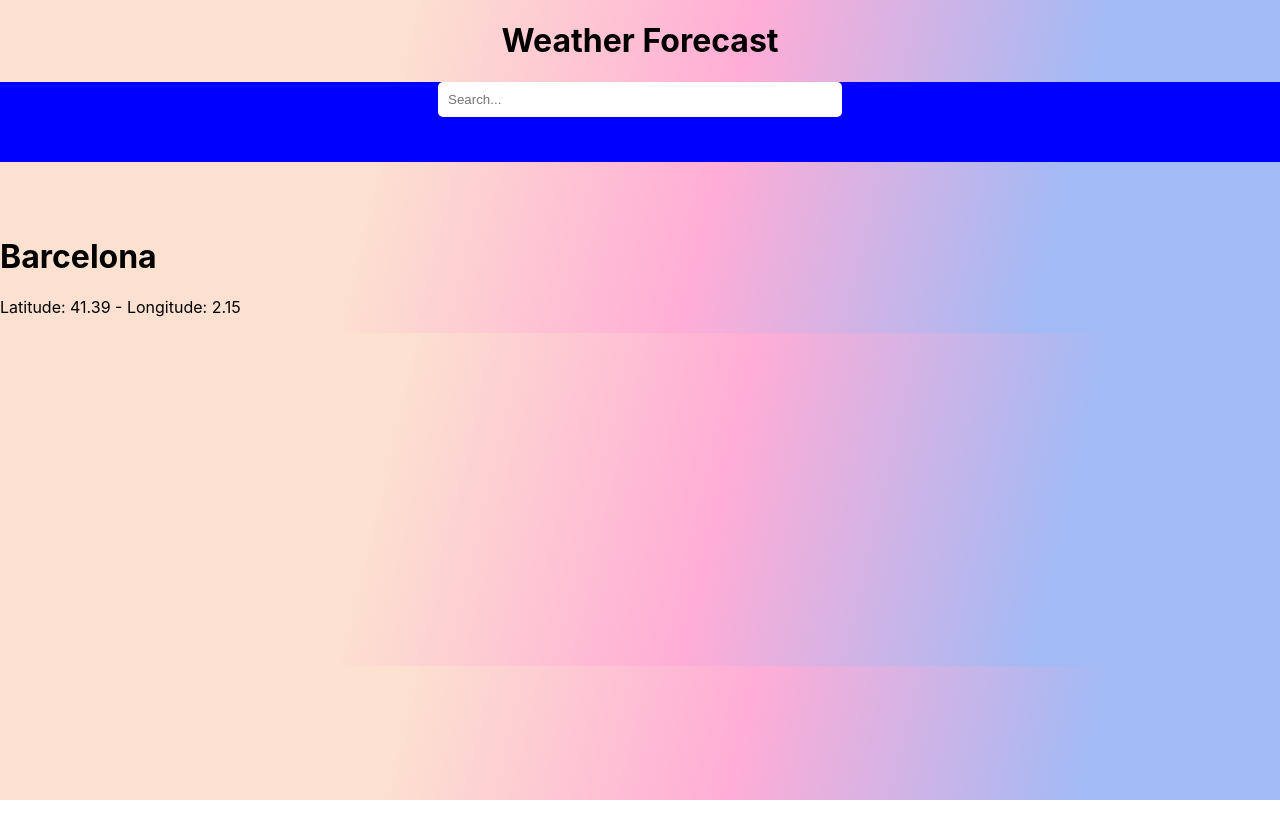
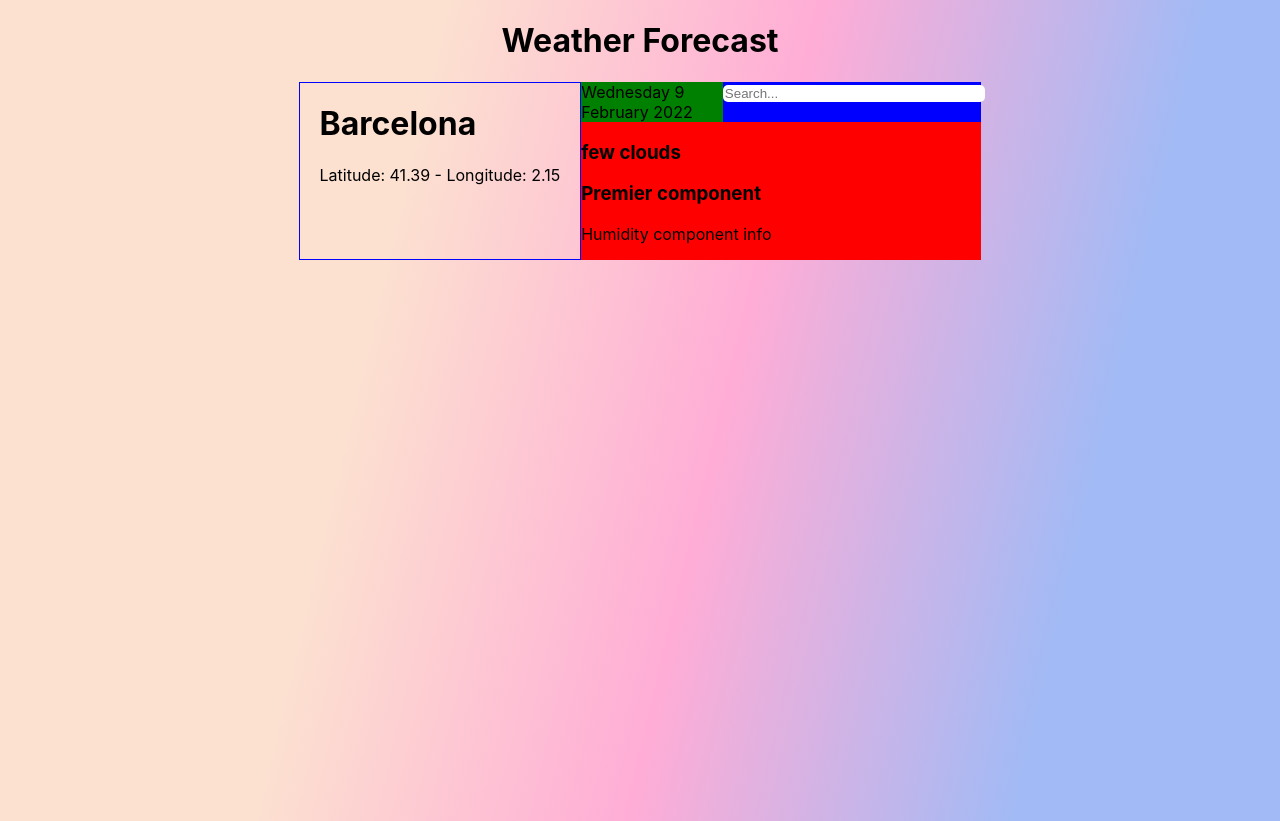
Before and after one commit to Arthurwzy27/weather-app-react, a React (Create React App) app: page / in a window 1280 px wide. Before the commit the page ends 800 px from the top, so only its background shows below. Built offline with nearby package versions, Linux system fonts and the light colour scheme; no server answers.

Commit message:
Update: CSS Figma created, App skeleton updated and css/scss

```diff
--- a/src/App.css
+++ b/src/App.css
@@ -1,8 +1,34 @@
 body {
   background-image: linear-gradient( 103.3deg,  rgba(252,225,208,1) 30%, rgba(255,173,214,1) 55.7%, rgba(162,186,245,1) 81.8% );
-  background-repeat: repeat;
+  background-size: cover;
+  height: 100vh;
 }
 
 header {
   text-align: center;
 }
+
+.wrapper {
+  display: flex;
+  justify-content: center;
+}
+
+.main-card {
+  border: 1px solid rgb(0, 4, 255);
+  padding: 0 20px;
+}
+
+.secondary-card {}
+
+
+.secondry-header {
+  display: flex;
+  background-color: green;
+  align-items: space-around;
+}
+
+.component-infos {
+  display: grid;
+  grid-column: 3;
+
+}
--- a/src/App.js
+++ b/src/App.js
@@ -2,15 +2,58 @@ import './App.css';
 // import { useState, useEffect } from 'react';
 import MainCard from './components/MainCard';
 import Search from './components/Search';
+import InfoCard from './components/InfoCard';
+// import DateBuilder from './components/DateBuilder';
 
 const App = () => {
+
+  const dateBuilder = (d) => {
+    let months = ["January", "February", "March", "April", "May", "June", "July", "August", "September", "October", "November", "December"];
+    let days = ["Monday", "Tuesday", "Wednesday", "Thursday", "Friday", "Satudray", "Sunday"];
+
+    let day = days[d.getDay()-1];
+    let date = d.getDate();
+    let month = months[d.getMonth()];
+    let year = d.getFullYear();
+
+    return `${day} ${date} ${month} ${year}`;
+  }
+
+
   return (
     <div className="App">
       <header>
         <h1>Weather Forecast</h1>
       </header>
-      <Search />
-      <MainCard />
+
+      <div className="wrapper">
+        <div className="main-card">
+          <MainCard />
+        </div>
+
+        <div className="secondary-card">
+          <div className="secondry-header">
+            {/* ----------------DateBuilder---------------- */}
+              <div> {dateBuilder(new Date())} </div>
+            {/* ----------------SearchBar---------------- */}
+              <Search />
+          </div>
+
+          <div className="component-infos">
+            <InfoCard />
+            {/* InfosCard name= "Wind Speed" */}
+            {/* InfosCard name= "Wind Direction" */}
+            {/* InfosCard name= "Visibility" */}
+            {/* InfosCard name= "Sunrise" */}
+            {/* InfosCard name= "Sunset" */}
+          </div>
+
+          <div className="metrics-system">
+            {/* MetricsCard */}
+          </div>
+        </div>
+      </div>
+
     </div>
   );
 }
--- /dev/null
+++ b/src/components/InfoCard.jsx
@@ -0,0 +1,16 @@
+import React from 'react';
+import './InfoCard.scss';
+
+  const InfoCard = () => {
+    const weatherCategory = ['few clouds'];
+
+    return (
+      <div className="info-description">
+        <h3> {weatherCategory} </h3>
+        <h3>Premier component</h3>
+        <p>Humidity component info</p>
+      </div>
+      );
+  }
+
+export default InfoCard;
--- /dev/null
+++ b/src/components/InfoCard.scss
@@ -0,0 +1,3 @@
+.info-description{
+  background-color: red;
+}
--- a/src/components/Search.scss
+++ b/src/components/Search.scss
@@ -1,16 +1,12 @@
 .search-box {
   width: 100%;
   background-color: blue;
-  margin: 0 0 75px;
-  text-align: center;
-  height: 5rem;
 
   .search-bar {
-    position: relative;
-    width: 30%;
-    appearance: none;
+
     border-radius: 5px;
-    padding: 10px;
+    // padding: 5px;
+    width: 100%;
     outline: none;
     border: none;
   }
```
Also changed, not shown: src/components/DateBuilder.jsx (+8 -8 lines).
